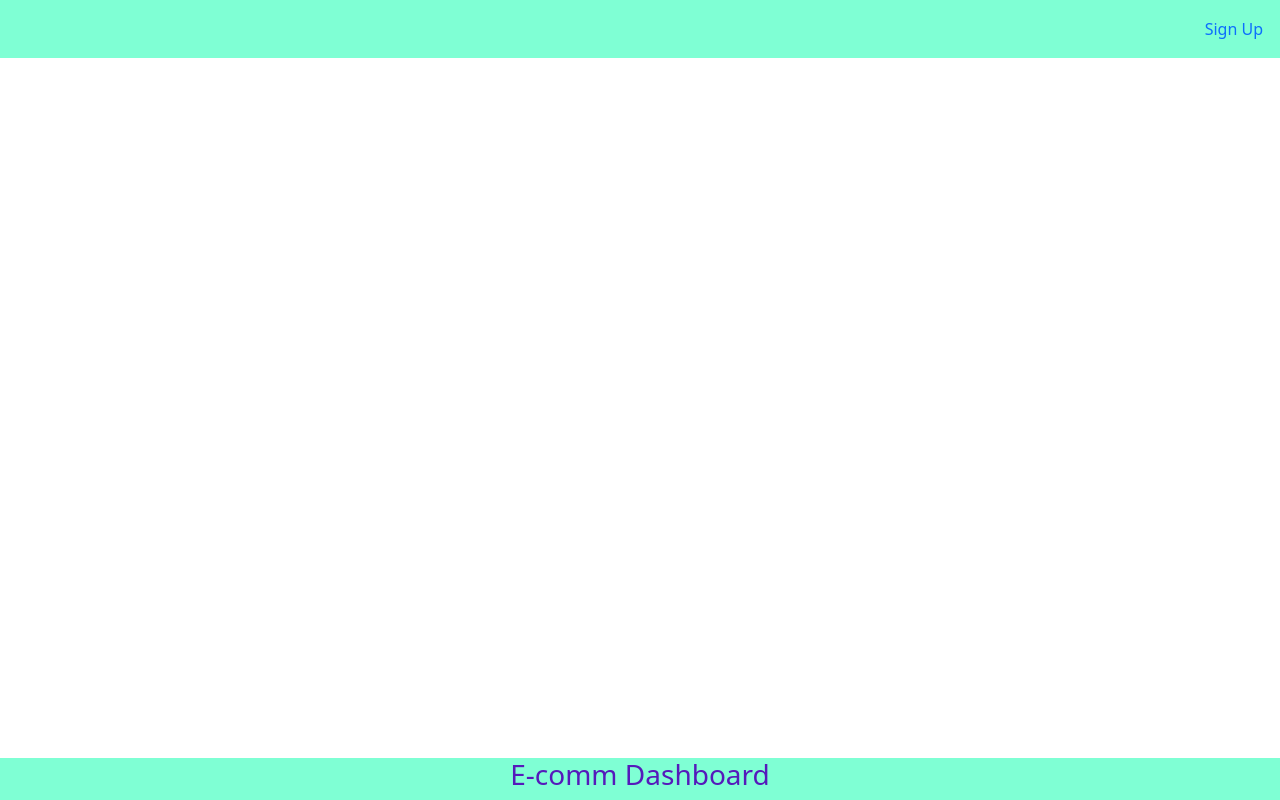
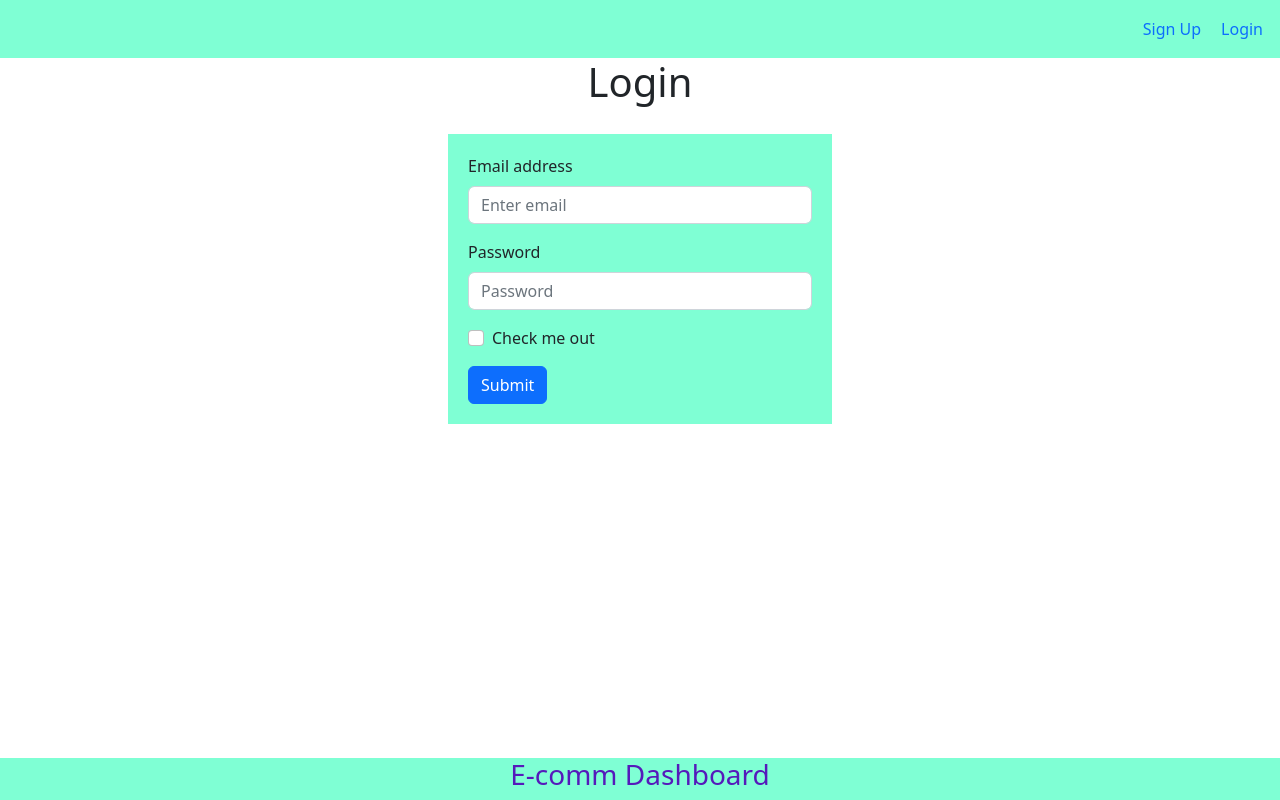
Before and after one commit to ajay-contriverz/learn-api, a React (Create React App) app in the folder react-node-prac/: page /login in a window 1280 px wide. Built offline with nearby package versions, Linux system fonts and the light colour scheme.

Commit message:
Integrate Login APi

```diff
--- a/react-node-prac/src/App.js
+++ b/react-node-prac/src/App.js
@@ -9,6 +9,7 @@ import Profile from "./components/Profile";
 import Footer from "./components/Footer";
 import SignUp from "./components/SignUp/SignUp";
 import PrivateComp from "./components/PrivateComp/PrivateComp";
+import Login from "./components/login/Login";
 
 function App() {
   return (
@@ -24,6 +25,7 @@ function App() {
         </Route>
 
         <Route path="/signup" element={<SignUp />}></Route>
+        <Route path="/login" element={<Login />}></Route>
       </Routes>
       <Footer />
     </div>
--- a/react-node-prac/src/components/Nav.js
+++ b/react-node-prac/src/components/Nav.js
@@ -37,6 +37,9 @@ export default function Nav() {
           <li>
             <Link to="/signup">Sign Up</Link>
           </li>
+          <li>
+            <Link to="/login">Login</Link>
+          </li>
         </ul>
       )}
     </div>
--- a/react-node-prac/src/components/SignUp/SignUp.js
+++ b/react-node-prac/src/components/SignUp/SignUp.js
@@ -56,7 +56,10 @@ function SignUp() {
 
   return (
     <div>
+      <div className="text-center">
         <h2>SignUp</h2>
+      </div>
+      <div className="d-flex align-items-center justify-content-center">
         <Form
           style={{
             width: "30%",
@@ -104,6 +107,7 @@ function SignUp() {
           </Button>
         </Form>
       </div>
+    </div>
   );
 }
 
--- /dev/null
+++ b/react-node-prac/src/components/login/Login.js
@@ -0,0 +1,83 @@
+import React, { useState, useEffect } from "react";
+import Button from "react-bootstrap/Button";
+import Form from "react-bootstrap/Form";
+import axios from "axios";
+import { useNavigate } from "react-router-dom";
+
+function Login() {
+  const [data, setData] = useState({
+    email: "",
+    password: "",
+  });
+  const navigate = useNavigate();
+
+  useEffect(() => {
+    const auth = localStorage.getItem("users");
+    if (auth) {
+      navigate("/");
+    }
+  }, []);
+
+  const handleChange = ({ currentTarget: input }) => {
+    setData({ ...data, [input.name]: input.value });
+  };
+
+  const handleLogin = async (e) => {
+    e.preventDefault();
+    const url = "http://localhost:8000/login";
+    const { data: res } = await axios.post(url, data);
+    console.log(res);
+    if (res) {
+      localStorage.setItem("users", JSON.stringify(res));
+      navigate("/");
+    }
+  };
+
+  return (
+    <>
+      <div>
+        <div className="text-center">
+          <h1>Login</h1>
+        </div>
+        <div className="d-flex align-items-center justify-content-center">
+          <Form
+            style={{
+              width: "30%",
+              padding: "20px",
+              margin: "20px",
+              backgroundColor: "aquamarine",
+            }}
+          >
+            <Form.Group className="mb-3" controlId="formBasicEmail">
+              <Form.Label>Email address</Form.Label>
+              <Form.Control
+                type="email"
+                name="email"
+                placeholder="Enter email"
+                onChange={handleChange}
+              />
+            </Form.Group>
+
+            <Form.Group className="mb-3" controlId="formBasicPassword">
+              <Form.Label>Password</Form.Label>
+              <Form.Control
+                type="password"
+                name="password"
+                onChange={handleChange}
+                placeholder="Password"
+              />
+            </Form.Group>
+            <Form.Group className="mb-3" controlId="formBasicCheckbox">
+              <Form.Check type="checkbox" label="Check me out" />
+            </Form.Group>
+            <Button variant="primary" type="submit" onClick={handleLogin}>
+              Submit
+            </Button>
+          </Form>
+        </div>
+      </div>
+    </>
+  );
+}
+
+export default Login;
```
Also changed, not shown: 1 other file (tests, documents, lock files or other folders). Lines whose indentation alone changed are shown as unchanged.
